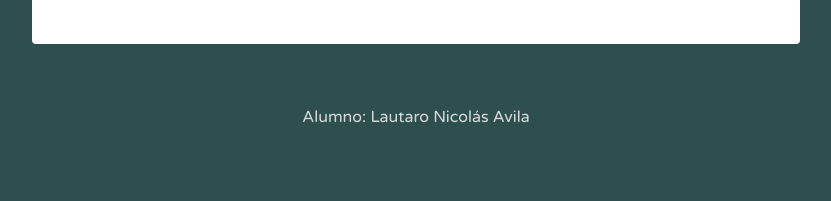
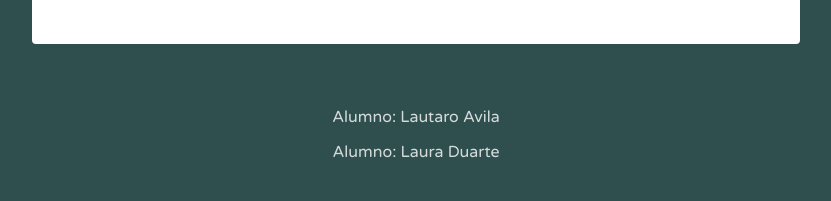
Before and after one commit to LautaroAV/blog-django-informatorio, a Django app: page /4/ in a window 1280 px wide. Shown: the part 1241-1442 px from the top of the page, without its empty margins (224-1055 px from the left). Before the commit the page ends 1364 px from the top, so only its background shows below. Run offline with Django 3.2, Linux system fonts and the light colour scheme; data comes from the database, SQL or seed files in the repository.

Commit message:
Versión definitiva

```diff
--- a/Proyecto/blog/templates/social/layout.html
+++ b/Proyecto/blog/templates/social/layout.html
@@ -63,7 +63,8 @@
 
 	<footer>
 		<div class="row">
-			<p>Alumno: Lautaro Nicolás Avila</p>
+			<p>Alumno: Lautaro Avila</p>
+			<p>Alumno: Laura Duarte</p>
 		</div>
 	</footer>
 
```
